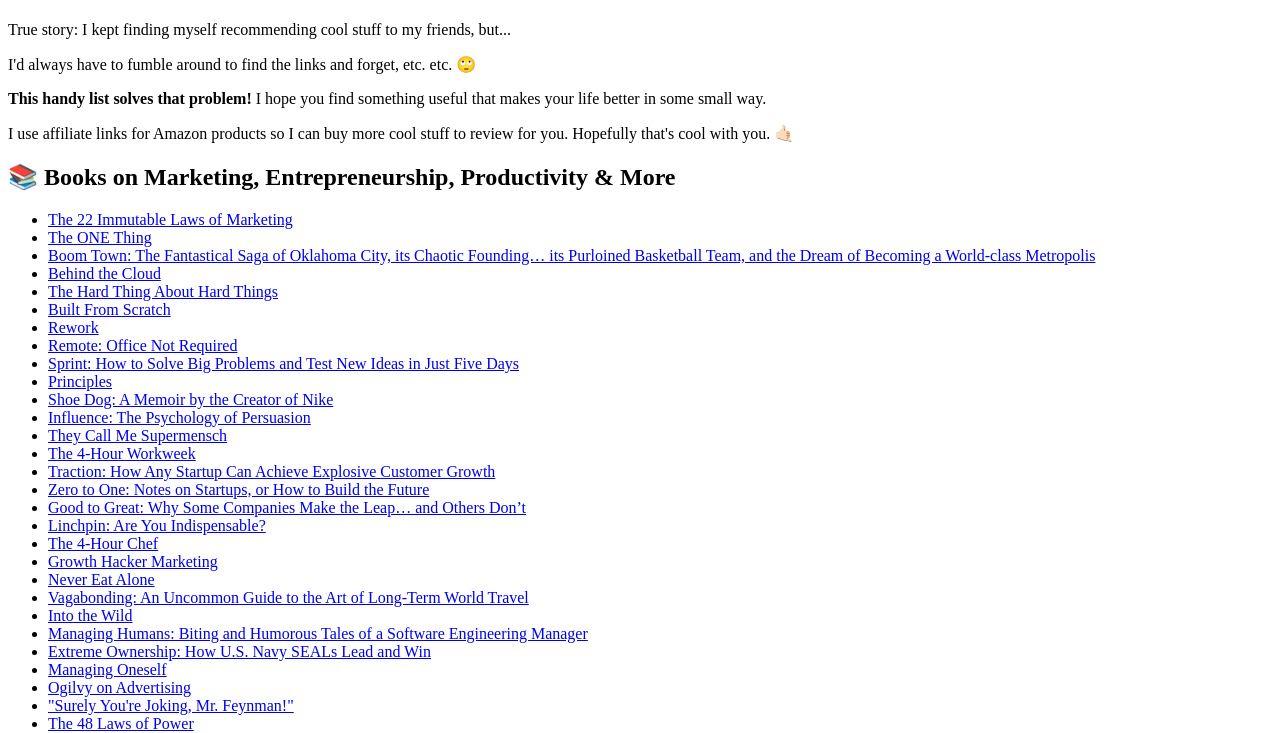
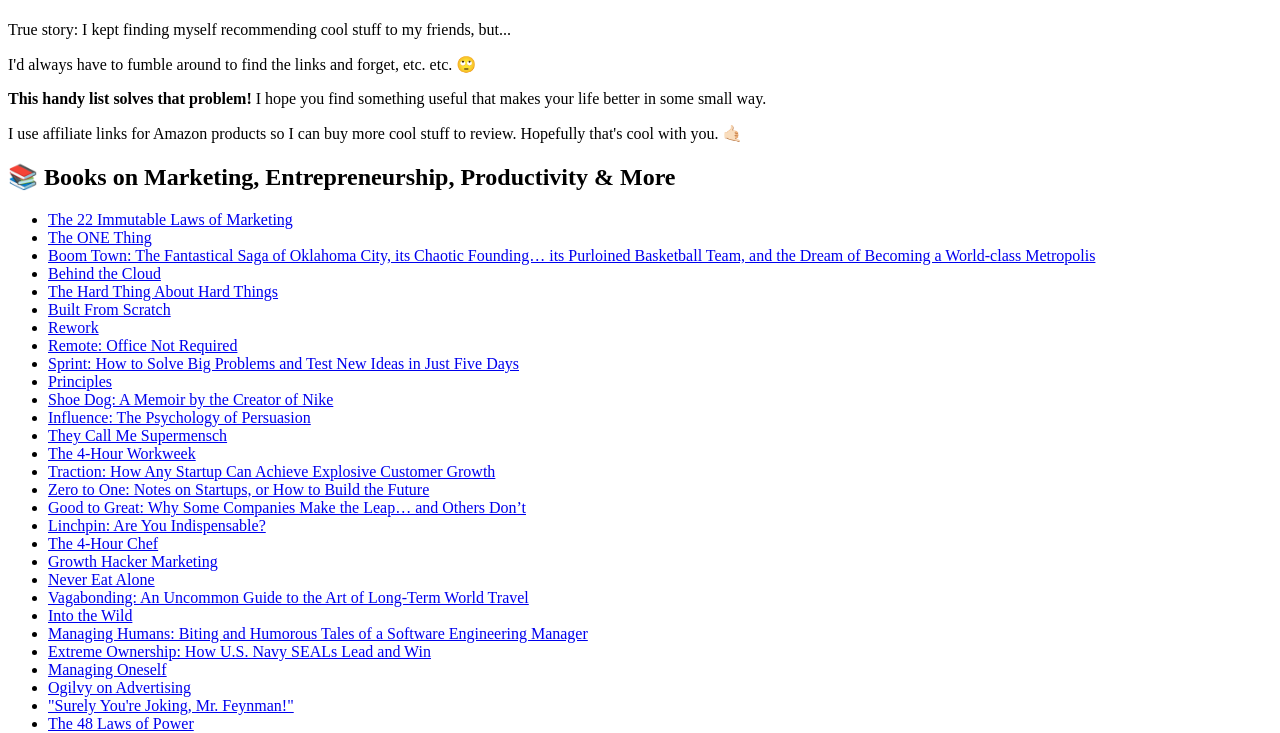
Before and after one commit to matopher/gatsby-home, a Gatsby site: page /picks in a window 1280 px wide. Shown: the part 59-792 px from the top of the page. Built offline with nearby package versions, Linux system fonts and the light colour scheme; Gatsby itself is replaced by a stand-in of ours.

Commit message:
small text tweak

```diff
--- a/src/pages/picks.js
+++ b/src/pages/picks.js
@@ -12,7 +12,7 @@
       in some small way.
     </p>
     <p>
-      I use affiliate links for Amazon products so I can buy more cool stuff to review for you. Hopefully that's cool
+      I use affiliate links for Amazon products so I can buy more cool stuff to review. Hopefully that's cool
       with you. 🤙🏻
     </p>
 
```
